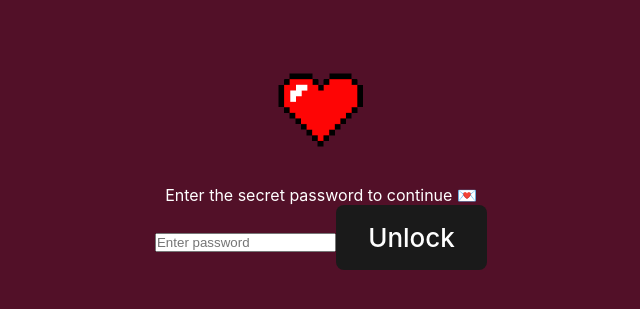
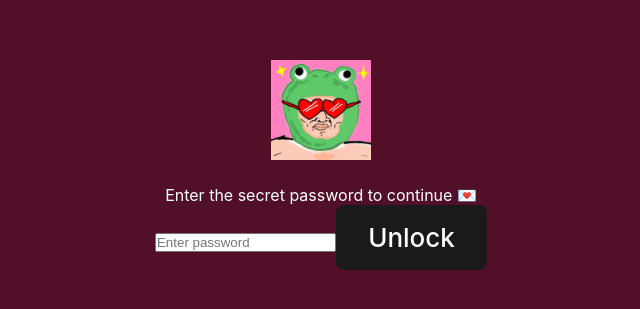
Before and after one commit to Teresawithoutah/white-toyota-corolla_connections, a React (Vite) app: page / in a window 1280 px wide. Shown: the part 235-544 px from the top of the page, without its empty margins (319-959 px from the left). Built offline with nearby package versions, Linux system fonts and the light colour scheme.

Commit message:
Replace pixel heart image with frog3.webp in App component header

```diff
--- a/src/App.jsx
+++ b/src/App.jsx
@@ -23,7 +23,7 @@ function App() {
       <div className="App">
         <header className="App-header">
           <img
-            src="../images/pixel-heart.gif"
+            src="../images/frog3.webp"
             alt="Pixel heart"
             className="pixel-heart"
           />
```
